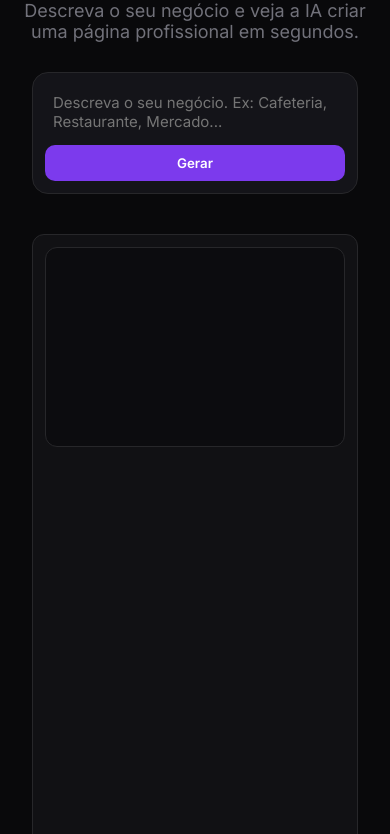
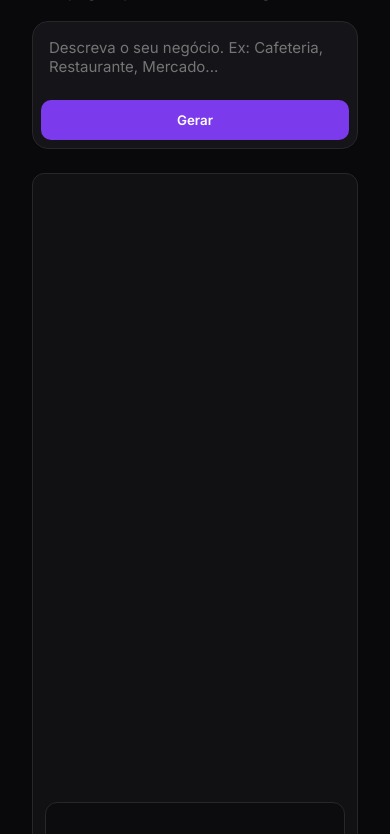
Before and after one commit to pedrolucas-portfolio/criador-de-sites, a plain HTML site: page index.html in a window 390 px wide. Shown: the part 209-1043 px from the top of the page. Drawn offline with Linux system fonts and the light colour scheme.

Commit message:
Update style.css
Tornando o site mais responsivo

```diff
--- a/style.css
+++ b/style.css
@@ -128,40 +128,58 @@ pre{
 /* --- Regras para Celular --- */
 
 @media (max-width: 768px) {
+  body {
+    padding: 30px 12px;
+  }
+
   h1 {
-    font-size: 36px;
+    font-size: 32px;
+  }
+
+  .subtitulo {
+    font-size: 16px;
+    padding: 0 10px;
   }
 
   .caixa-entrada {
     flex-direction: column;
     gap: 10px;
+    padding: 8px;
+    margin-top: 20px;
   }
 
   textarea {
     width: 100%;
+    height: 60px;
   }
 
   button {
     width: 100%;
+    padding: 12px;
   }
 
   .caixa-resultado {
     flex-direction: column;
     padding: 12px;
+    gap: 16px;
+    margin-top: 24px;
   }
 
-  pre{
+  pre {
     width: 100%;
+    order: 2;
   }
 
   .bloco-codigo {
     width: 100%;
-    min-height: 200px;
-    max-height: 250px;
+    min-height: 180px;
+    max-height: 220px;
   }
 
   .bloco-site {
     width: 100%;
-    min-height: 500px;
-    height: 500px;
+    min-height: 480px;
+    height: 520px;
+    order: 1;
+    border: 1px solid #3f3f46;
   }
```
